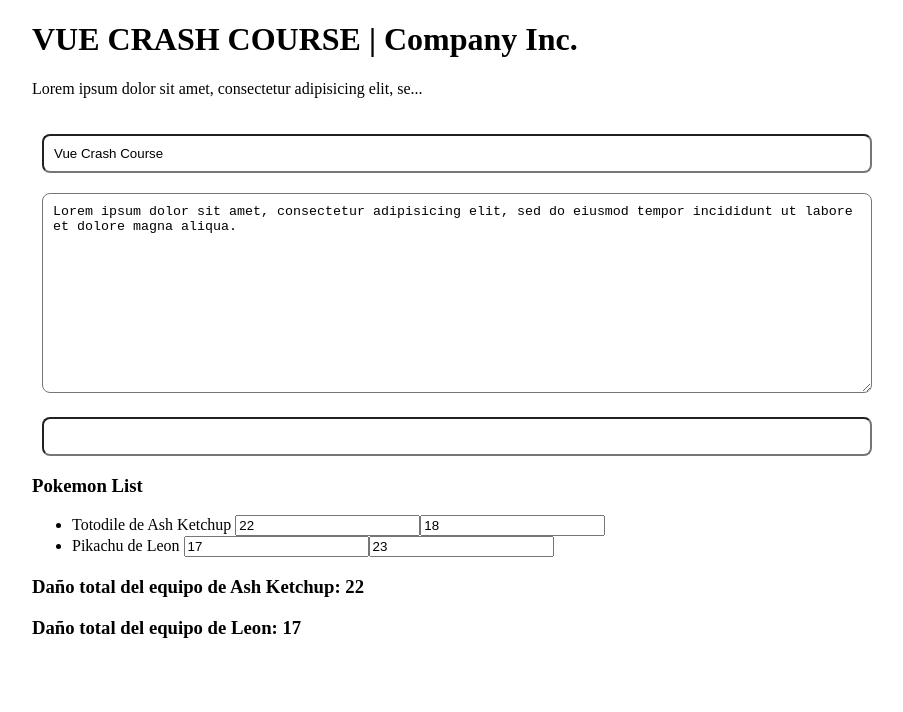
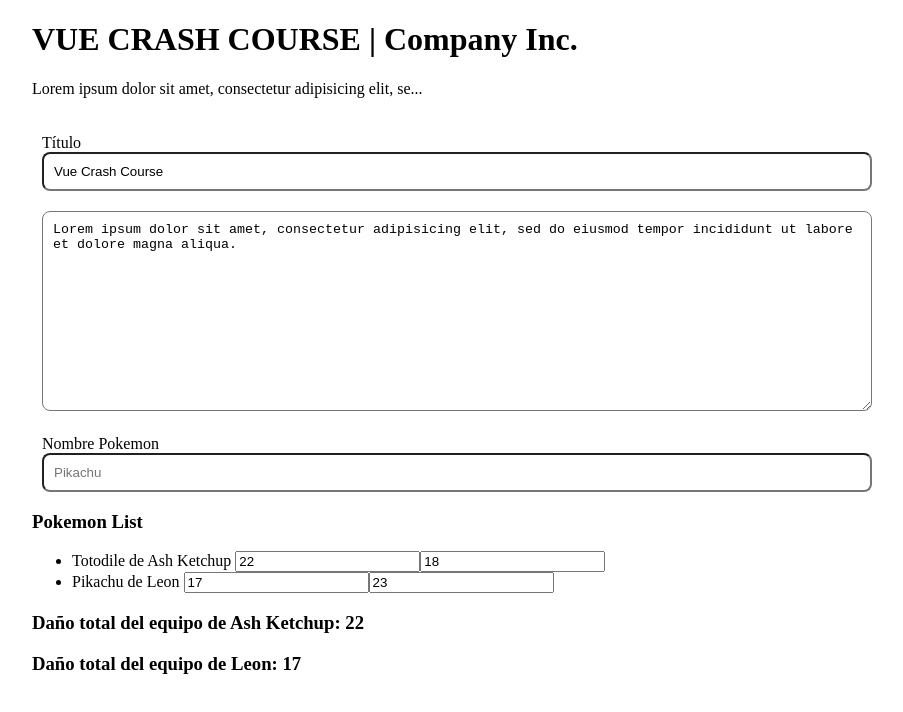
Before and after one commit to charliejuc/vuex-crash-course, a Vue app: page / in a window 1280 px wide. Shown: the top 712 px of the page, without its empty margins (183-1086 px from the left). Built offline with nearby package versions, Linux system fonts and the light colour scheme.

Commit message:
new file:   src/components/TextInput.vue Adds totally fully function InputText.
modified:   src/views/Home.vue
Uses InputText in title and pokemon name.

Removes unncecessary styles.

```diff
--- /dev/null
+++ b/src/components/TextInput.vue
@@ -0,0 +1,39 @@
+<template lang="pug">
+    label {{ label }}
+        input(
+            type="text"
+            @input="$emit('input', $event.target.value)"
+            @keyup="keyup"
+            :value="value"
+            v-bind="$attrs"
+        )
+</template>
+
+<script>
+    export default {
+        inheritAttrs: false,
+        name: 'TextInput',
+        props: {
+            label: String,
+            value: String
+        },
+        methods: {
+            keyup(event) {
+                this.$emit('keyup', event)
+            }
+        }
+    }
+</script>
+
+<style lang="scss" scoped>
+    .is-danger > input {
+        color: red;
+    }
+
+    input {
+        box-sizing: border-box;
+        width: 100%;
+        padding: 10px;
+        border-radius: .5rem;
+    }
+</style>
--- a/src/views/Home.vue
+++ b/src/views/Home.vue
@@ -6,12 +6,12 @@
 
     .inputs
       .input
-        input(
-          type="text"
+        text-input(
           @keyup.down="increaseTitleMarginTop"
           @keyup.up="decreaseTitleMarginTop"
           @keyup="updateTitle(newTitle)"
           v-model="newTitle"
+          label="Título"
           :class="inputClasses"
         )
       .input
@@ -19,10 +19,11 @@
           v-model="description"
         )
       .input
-        input(
-          type="text"
+        text-input(
           v-model="newPokemon"
           @keyup.enter="createPokemon"
+          label="Nombre Pokemon"
+          placeholder="Pikachu"
         )
 
     pokemon-list(
@@ -34,7 +35,8 @@
 
 <script>
 // @ is an alias to /src
-import PokemonList from "@/components/PokemonList.vue";
+import PokemonList from "@/components/PokemonList.vue"
+import TextInput from "@/components/TextInput.vue"
 
 const descriptionMaxChars = 60
 
@@ -95,7 +97,6 @@ export default {
   },
   methods: {
     // inputClasses() {
-    //   console.log('hola')
     //   return {
     //     'is-danger': this.title.length > 30
     //   }
@@ -143,16 +144,13 @@ export default {
     }
   },
   components: {
-    PokemonList
+    PokemonList,
+    TextInput
   }
 }
 </script>
 
 <style lang="scss">
-  .is-danger {
-    color: red;
-  }
-
   .home {
     width: 850px;
     margin: 0 auto;
@@ -171,14 +169,12 @@ export default {
     padding: 0 10px;
     width: inherit;
 
-    textarea, input {
+    textarea {
       box-sizing: border-box;
+      border-radius: .5rem;
+      padding: 10px;
       width: 100%;
-      padding: 10px;
-      border-radius: .5rem;
-    }
 
-    textarea {
       max-height: 500px;
       min-height: 200px;
 
```
Also changed, not shown: src/components/PokemonList.vue (line endings or trailing spaces).
